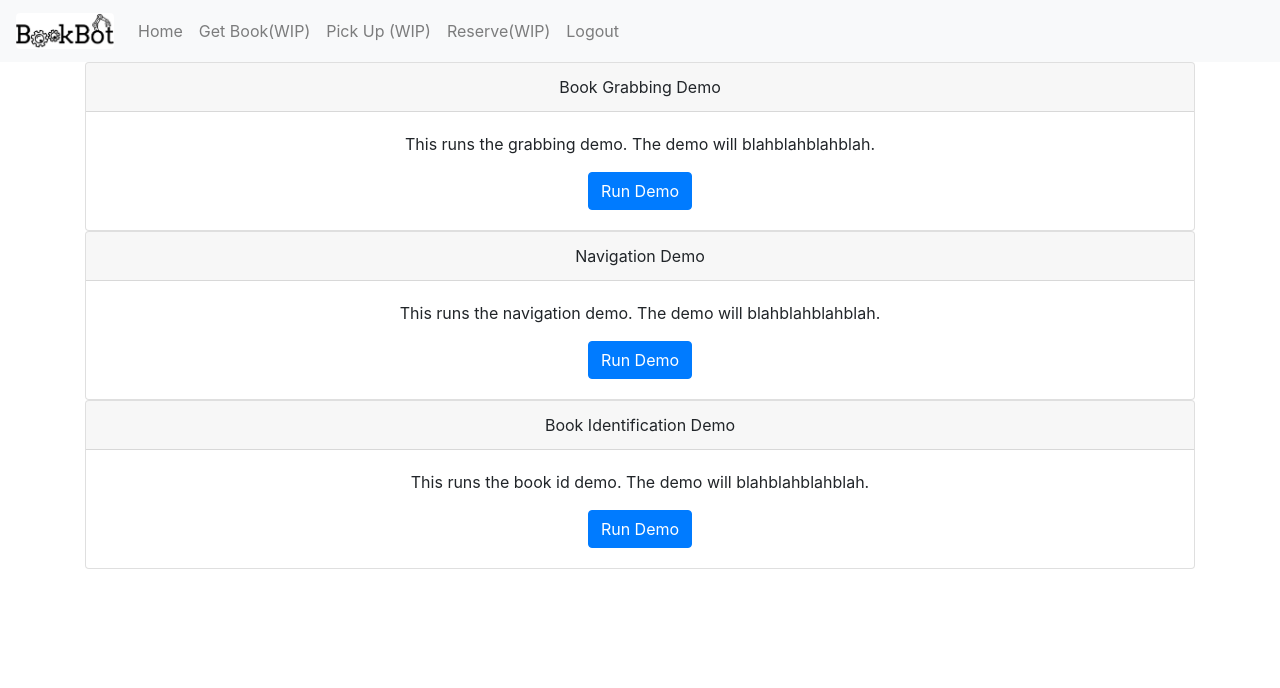
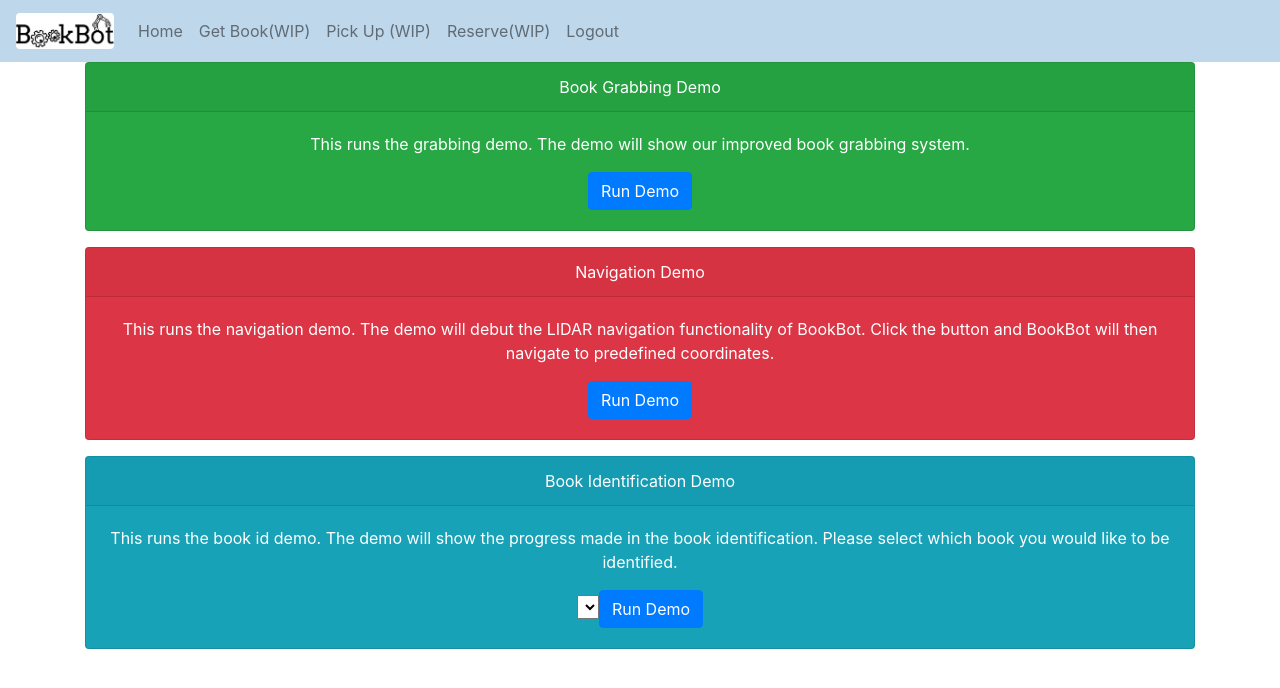
Before and after one commit to GreigHuth/sdp-webapp, a Flask app: page /demo in a window 1280 px wide. Shown: the top 688 px of the page. Run offline with Flask 2, Linux system fonts and the light colour scheme; the visitor is signed in with stand-in values (Sample User, id 1); data that the repository does not hold is empty; some libraries are stand-ins or nearby versions.

Commit message:
updated database with books, added functionality to pick book to id in the demo, realigned login and signup pages

```diff
--- a/app/models.py
+++ b/app/models.py
@@ -27,12 +27,14 @@ class User(UserMixin, db.Model):
 #SQL Schema for Book Table
 class Book(db.Model):
     id = db.Column(db.Integer, primary_key=True)
-    name = db.Column(db.String(140))
+    name = db.Column(db.String(140), unique=True,)
     author = db.Column(db.String(64))
-    holder = db.Column(db.Integer, db.ForeignKey('user.id'))
+    label = db.Column(db.String(16), unique=True)#LOC label on the book
+    holder = db.Column(db.Integer, db.ForeignKey('user.id'))# id of the user that has the book
+    shelf = db.Column(db.Integer)# shelf the book is on
 
     def __repr__(self):
-        return '<Post {}>'.format(self.name)
+        return '<Book {}>'.format(self.name)
 #gets unique session id for the users that logged in
 @login.user_loader
 def load_user(id):
--- a/app/routes.py
+++ b/app/routes.py
@@ -3,7 +3,7 @@ import paramiko
 from app import app, db, ssh_client
 from werkzeug.urls import url_parse
 from flask_login import current_user, login_user, logout_user, login_required
-from app.models import User
+from app.models import User, Book
 from app.forms import LoginForm, SignupForm
 
 
@@ -76,25 +76,30 @@ def demo2():
     #ssh_client.set_missing_host_key_policy(paramiko.AutoAddPolicy())
     #ssh_client.connect(hostname='pichu', username='pi', password='r00t')
 
+    #gets book names
+    books = db.session.query(Book.name).all()
+    books = [book[0] for book in books]
+
     if request.method == "POST":
-        if   'id_demo' in request.form:
+        if   'grab' in request.form:
+            print "grab"
             pass
-            #stdin, stdout, stderr=ssh_client.exec_command('command/that/runs/book/id')
-            #TODO run book id script
 
-        elif 'grab_demo' in request.form:
+
+        elif 'nav' in request.form:
+            print "nav"
             pass
-            #stdin, stdout, stderr=ssh_client.exec_command('command/that/runs/grabbing')
-            #TODO run book grabbing script
 
-        elif 'navi_demo' in request.form:
+
+        elif 'id' in request.form:
+            book_chosen = request.form["book"]
+            #TODO send this string to the id script
             pass
-            #stdin, stdout, stderr=ssh_client.exec_command('command/that/runs/nav')
-            #TODO run navigation demo
 
-        return render_template('demo2.html', title = 'demo 2')
+
+        return render_template('demo2.html', title = 'demo 2', books=books)
     else:
-        return render_template('demo2.html', title = 'demo 2')
+        return render_template('demo2.html', title = 'demo 2', books=books)
 
 
 @app.route('/home', methods=['GET', 'POST'])#might not need post
--- a/app/templates/base.html
+++ b/app/templates/base.html
@@ -19,7 +19,7 @@
 
     </head>
     <body>
-        <nav class="navbar navbar-expand-lg navbar-light bg-light">
+        <nav class="navbar navbar-expand-lg navbar-light " style="background-color: #bfd7ea">
             <a class="navbar-brand" href="{{url_for('index')}}">
                 <img src="{{url_for('static', filename='logo.png')}}" alt="logo" class="rounded mx-auto d-block" width=98px height=36px>
             </a>
--- a/app/templates/demo2.html
+++ b/app/templates/demo2.html
@@ -1,10 +1,12 @@
 {% extends "base.html" %}
 {% block content %}
 <div class="container">
-    <div class="card text-center">
+    <div class="card text-white text-center bg-success mb-3">
         <div class="card-header">Book Grabbing Demo</div>
             <div class="card-body" >
-                <p class="card-text">This runs the grabbing demo. The demo will blahblahblahblah.</p>
+                <p class="card-text">
+                    This runs the grabbing demo.
+                    The demo will show our improved book grabbing system.</p>
                 <form action="" method="POST">
                     <input type="submit" value="Run Demo" name ="grab" class="btn btn-primary">
                 </form>
@@ -14,12 +16,17 @@
 </div>
 
 <div class="container">
-    <div class="card text-center">
+    <div class="card text-white bg-danger mb-3 text-center">
         <div class="card-header">Navigation Demo</div>
             <div class="card-body" >
-                <p class="card-text">This runs the navigation demo. The demo will blahblahblahblah.</p>
+                <p class="card-text">
+                    This runs the navigation demo.
+                    The demo will debut the LIDAR navigation
+                    functionality of BookBot. Click the button and BookBot will then navigate
+                    to predefined coordinates.
+                </p>
                 <form action="" method="POST">
-                    <input type="submit" value="Run Demo" name ="grab" class="btn btn-primary">
+                    <input type="submit" value="Run Demo" name ="nav" class="btn btn-primary">
                 </form>
             </div>
         </div>
@@ -27,12 +34,21 @@
 </div>
 
 <div class="container">
-    <div class="card text-center">
+    <div class="card text-white bg-info mb-3 text-center">
         <div class="card-header">Book Identification Demo</div>
             <div class="card-body" >
-                <p class="card-text">This runs the book id demo. The demo will blahblahblahblah.</p>
+                <p class="card-text">
+                    This runs the book id demo. The demo will show the
+                    progress made in the book identification. Please select which book
+                    you would like to be identified.
+                </p>
                 <form action="" method="POST">
+                    <select name="book" method="GET" action="">
+                        {%for book in books %}
+                            <option value="{{book}}">{{book}}</option>
+                        {%endfor%}
                     <input type="submit" value="Run Demo" name ="id" class="btn btn-primary">
+                    </select>
                 </form>
             </div>
         </div>
--- a/app/templates/login.html
+++ b/app/templates/login.html
@@ -2,6 +2,7 @@
 {% import 'bootstrap/wtf.html' as wtf %}
 
 {% block content %}
+<div class="container">
     <h1>Log In</h1>
     <div class="row">
         <div class="col-md-4">
@@ -10,4 +11,6 @@
     </div>
     <br>
     <p>New User? <a href="{{ url_for('signup') }}">Click to sign up!</a></p>
+</div>
+
 {% endblock %}
--- a/app/templates/signup.html
+++ b/app/templates/signup.html
@@ -2,10 +2,10 @@
 {% import 'bootstrap/wtf.html' as wtf %}
 
 {% block content %}
-<div class="text-center"></div>
+<div class="container">
     <h1>Sign Up</h1>
-    <div class="row">
-        <div class="col-md-4">
+    <div class="row ">
+        <div class="col-md-auto">
             {{ wtf.quick_form(form) }}
         </div>
     </div>
```
Also changed, not shown: migrations/versions/0148cb86170e_.py (added, +30 -0 lines), migrations/versions/598ae3bd0255_books_table.py (added, +48 -0 lines), migrations/versions/7e224d3d65c1_books_table.py (added, +30 -0 lines), requirements.txt (+16 -0 lines), app.db, 3 other files.
